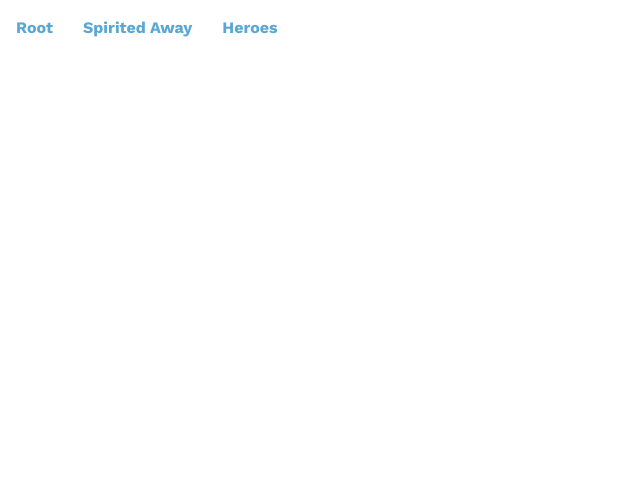
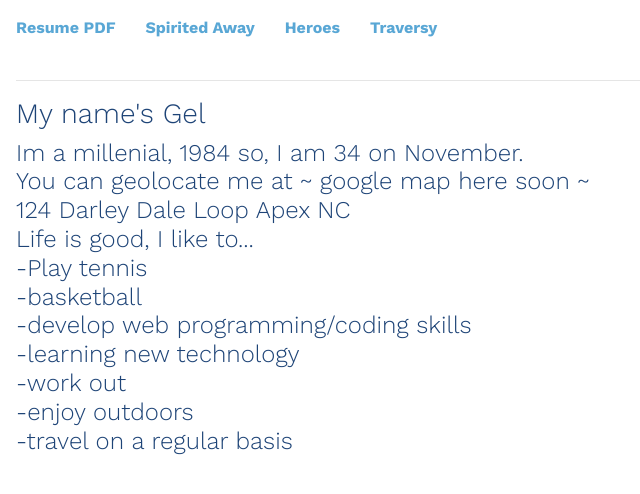
Before and after one commit to IamGiel/AngularApplication, an Angular app: page /traversy in a window 1280 px wide. Before the commit this address led to /. Shown: the top 494 px of the page, without its empty margins (0-640 px from the left). Built offline with nearby package versions, Linux system fonts and the light colour scheme.

Commit message:
using typescript, directives

```diff
--- a/src/app/app-routing.module.ts
+++ b/src/app/app-routing.module.ts
@@ -6,6 +6,7 @@ import { Routes, RouterModule } from "@angular/router";
 import { HomeComponent } from './home/home.component'
 import { AboutComponent } from "./about/about.component";
 import { HeroesComponent } from "./heroes/heroes.component";
+import { TraversyComponent } from "./traversy/traversy.component";
 
 
 //we use routes array and have a json of paths
@@ -21,6 +22,10 @@ const routes: Routes = [
   {
     path: "heroes",
     component: HeroesComponent
+  },
+  {
+    path: "traversy",
+    component: TraversyComponent
   }
 ];
 
--- a/src/app/app.component.html
+++ b/src/app/app.component.html
@@ -1,7 +1,7 @@
 <!--The content below is only a placeholder and can be replaced.-->
 <ul>
   <li>
-    <a routerLink="/">Root</a>
+    <a routerLink="/">Resume PDF</a>
   </li>
   <li>
     <a routerLink="/about">Spirited Away</a>
@@ -9,6 +9,9 @@
   <li>
     <a routerLink="/heroes">Heroes</a>
   </li>
+  <li>
+    <a routerLink="/traversy">Traversy</a>
+  </li>
 </ul>
 
 <router-outlet></router-outlet>
--- a/src/app/app.module.ts
+++ b/src/app/app.module.ts
@@ -9,9 +9,10 @@ import { AboutComponent } from "./about/about.component";
 import { DataService } from "./data.service";
 import { HeroesComponent } from './heroes/heroes.component';
 import { heroService } from "./heroes/heroes.service";
+import { TraversyComponent } from './traversy/traversy.component';
 
 @NgModule({
-  declarations: [AppComponent, HomeComponent, AboutComponent, HeroesComponent],
+  declarations: [AppComponent, HomeComponent, AboutComponent, HeroesComponent, TraversyComponent],
   imports: [
     BrowserModule,
     AppRoutingModule,
--- a/src/app/heroes/heroes.component.html
+++ b/src/app/heroes/heroes.component.html
@@ -98,7 +98,7 @@
         <input type="text" class="form-control" [(ngModel)]="characterInfo3" placeholder="{{player3}} is...">
         <br>
         <ul *ngFor="let thing of getThings">
-          <li>-{{thing}}</li>
+          <li [ngStyle]="{'color': thing === 'super friendly' ? '#f9542d' : '#1f4576'}">-{{thing}}</li>
         </ul>
         <hr>
         <button type="sumbit" class="btn btn-primary" [disabled]="!characterInfo3" (click)="addInfo3()">submit</button>
--- a/src/app/heroes/heroes.service.ts
+++ b/src/app/heroes/heroes.service.ts
@@ -10,6 +10,6 @@ export class heroService {
     return ["funny", "friendly"];
   }
   getThings(){
-    return ["Religious", "Honest", "Loyal", "Devoted", "Loving", "Kind", "Sincere", "Ambitious", "Satisfied", "Happy", "Faithful", "Patient", "Determined", "Persistent"];
+    return ["Religious", "Honest", "Loyal", "Devoted", "Loving", "Kind", "Sincere", "super friendly", "Satisfied", "Happy", "Faithful", "Patient", "Determined", "Persistent"];
   };
 }
--- /dev/null
+++ b/src/app/traversy/traversy.component.html
@@ -0,0 +1,14 @@
+<br><hr>
+<h3>My name's {{interpolation}}</h3>
+<h4>Im a millenial, 1984 so, I am {{age}} on November.
+  <br>
+You can geolocate me at ~ google map here soon
+  ~<br>{{address.street}} {{address.city}} {{address.state}}
+
+<div>
+  Life is good, I like to...
+  <ul *ngFor="let hobby of hobbies">
+    <li>-{{hobby}}</li>
+  </ul>
+</div>
+</h4>
--- /dev/null
+++ b/src/app/traversy/traversy.component.ts
@@ -0,0 +1,37 @@
+import { Component, OnInit } from '@angular/core';
+
+@Component({
+  selector: "app-traversy",
+  templateUrl: "./traversy.component.html",
+  styleUrls: ["./traversy.component.scss"]
+})
+export class TraversyComponent implements OnInit {
+  interpolation: string = "John Doe";
+  age: any = new Date().getFullYear();
+  address: Address; //use interface for nested properties
+  hobbies:any[];
+  constructor() {
+    console.log("constructor is initialized");
+  }
+
+  ngOnInit() {
+    console.log("ngOnInit is initialized, changed the name of John Doe to Gel");
+    console.log("typescript strictly tells us of its `type`");
+    this.interpolation = "Gel";
+    console.log("use javascript logic for getting age")
+    this.age = this.age - 1984;
+    this.address = {
+      street: "124 Darley Dale Loop",
+      city: "Apex",
+      state: "NC"
+    };
+    this.hobbies = ["Play tennis", "basketball", "develop web programming/coding skills", "learning new technology", "work out", "enjoy outdoors", "travel on a regular basis"];
+
+  }
+}
+
+interface Address {//you can set this on another file, and import it to multiple files if needed
+    street: string;
+    city: string;
+    state: string;
+  };
```
Also changed, not shown: src/app/traversy/traversy.component.scss (added), 1 other file (tests, documents, lock files or other folders).
